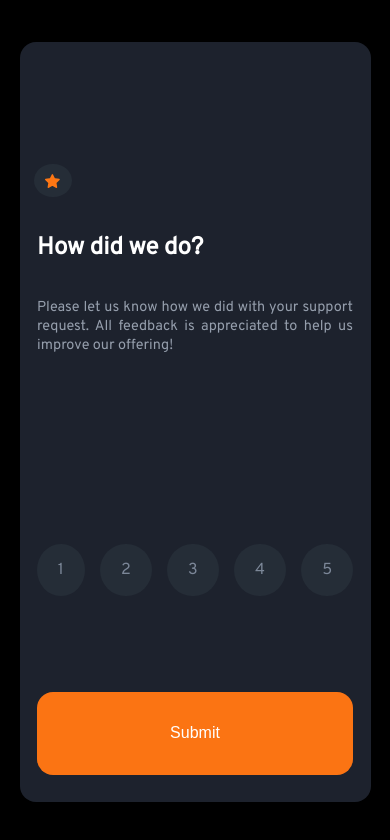
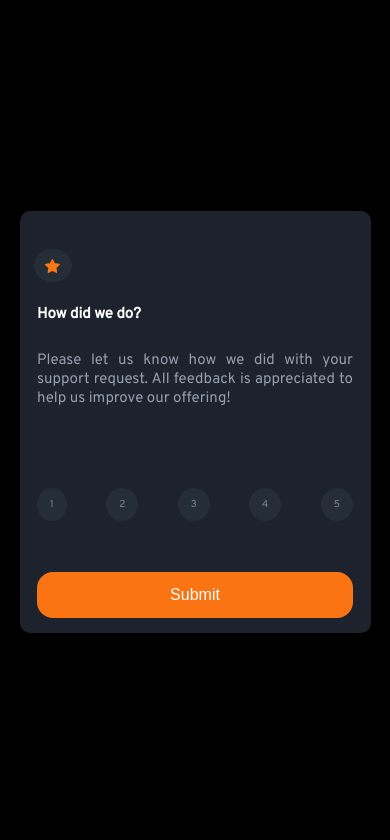
Before and after one commit to Jacks113/rate_us_page, a React (Create React App) app: page / in a window 390 px wide. Shown: the top 840 px of the page. Built offline with nearby package versions, Linux system fonts and the light colour scheme.

Commit message:
responsiveness adjustment

```diff
--- a/src/App.css
+++ b/src/App.css
@@ -214,10 +214,6 @@ body {
 
 @media only screen and (max-height: 600px) {
 
-  .rateUs{
-    width: 90vw;
-    height: 90vh;
-  }
 
   .thanks{
     width: 90vw;
@@ -254,16 +250,15 @@ body {
 }
 
 
-@media only screen and (max-width: 500px) {
+@media only screen and (max-width: 400px) {
 
-  .rateUs{
-    width: 90vw;
-    height: 90vh;
+  body{
+    font-size: 10px;
   }
 
   .thanks{
     width: 90vw;
-    height: 90vh;
+    height: 50vh;
   }
 
   .submitted-rating{
@@ -277,7 +272,7 @@ body {
 
 
   .description-rating p{
-    font-size: 0.9em;
+    font-size: 1.5em;
   }
 
   .ratingButton{
@@ -344,23 +339,18 @@ body {
   }
 }
 
-@media only screen and (max-height:300px) {
-
-  body{
-    font-size:8px;
-  }
-}
-
 
 @media only screen and (max-width:300px) {
 
   body{
-    font-size:20px;
+    font-size:10px;
   }
 }
 
 @media only screen and (max-height:300px) {
-
+  body{
+    font-size:8px;
+  }
   .rateUs{
     height:250px;
   }
@@ -373,5 +363,4 @@ body {
     font-size: 10px;
   }
 
-
 }
```
